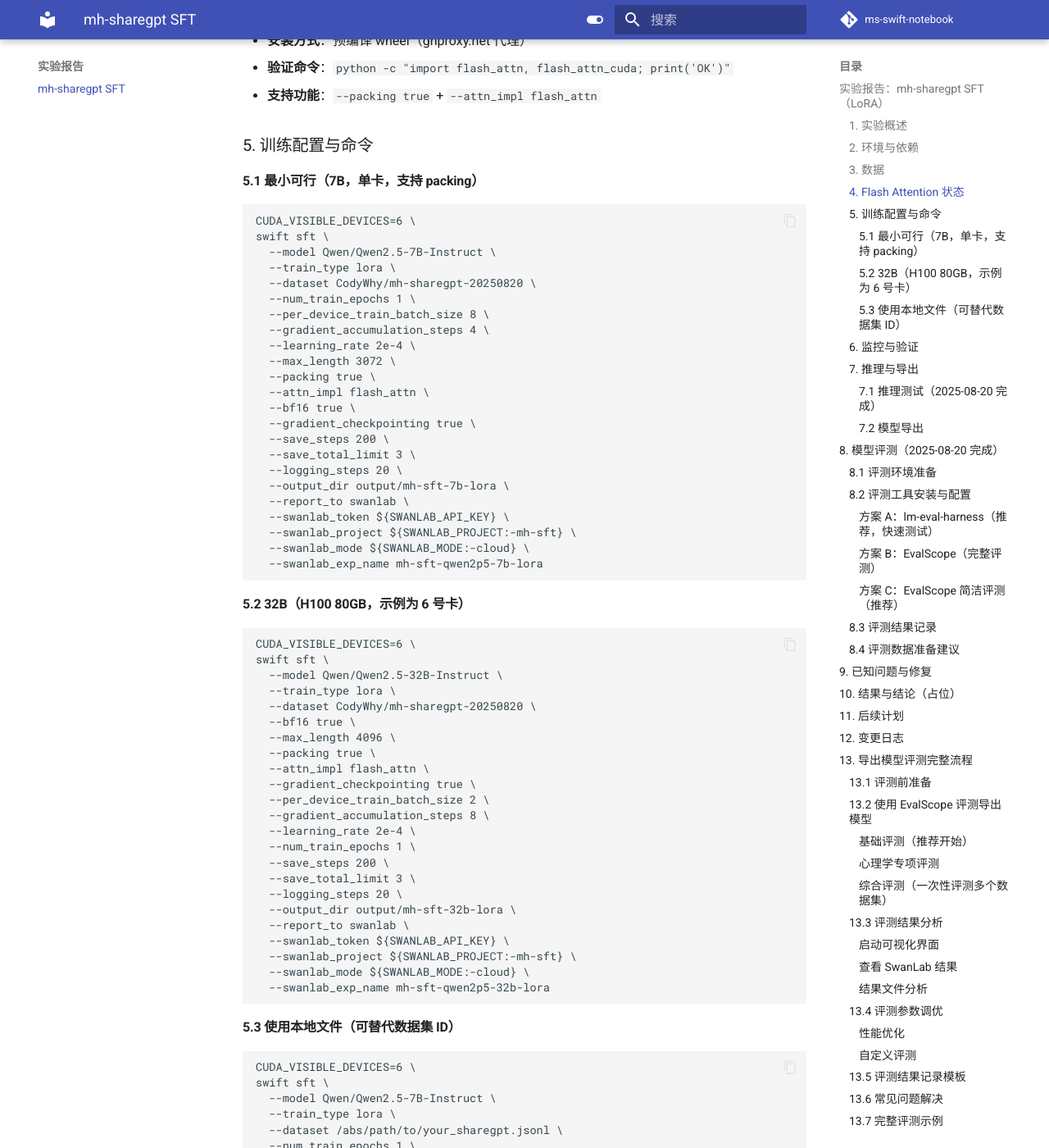
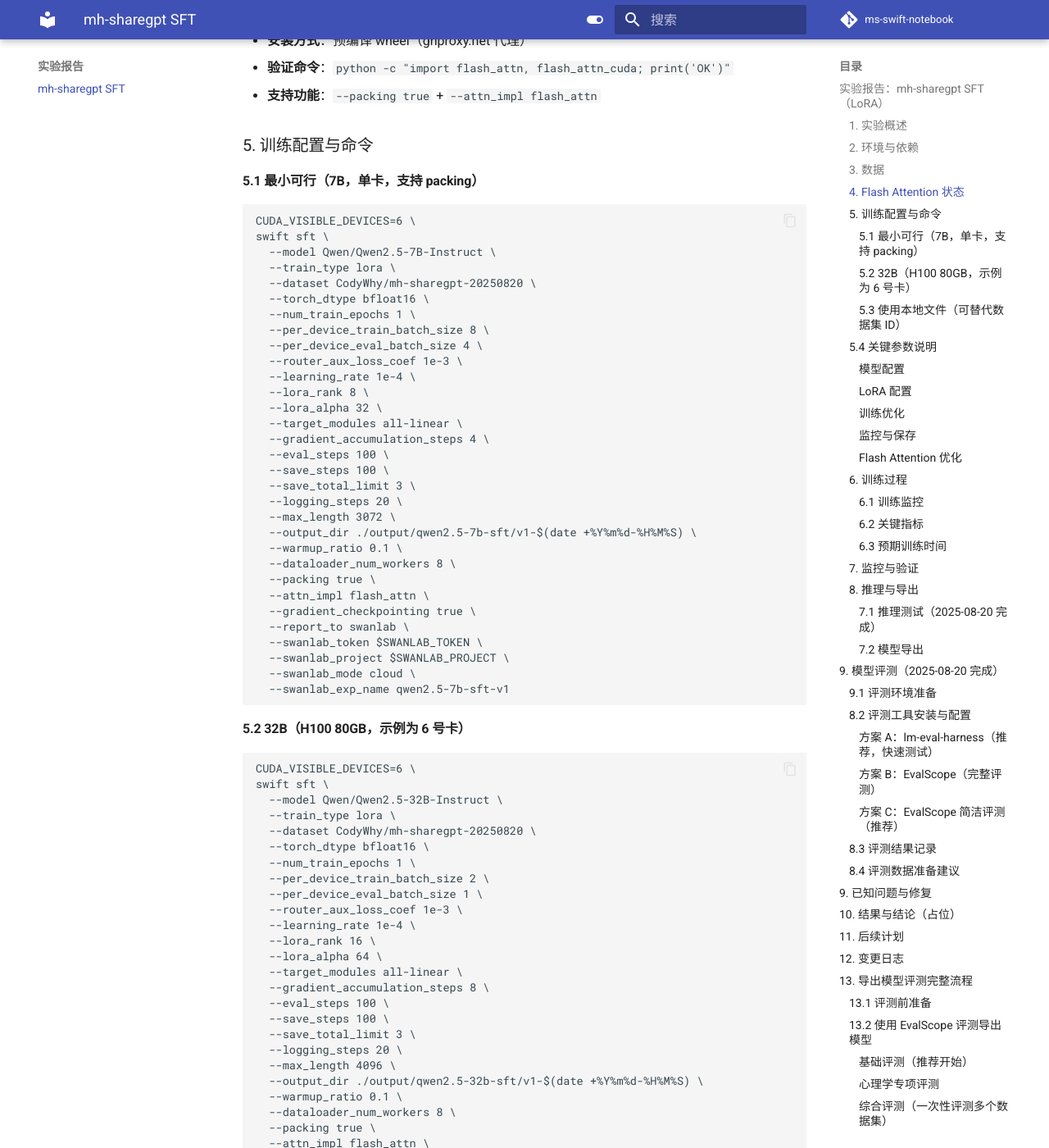
Before and after one commit to TianCai19/ms-swift-notebook, an MkDocs documentation site: the page built from docs/notes/40-实验报告-mh-sharegpt-sft.md, in a window 1280 px wide and 1400 px high, scrolled down 1120 px. Shown: the whole window at 82% size. Built offline with MkDocs 1.6.1 and Material for MkDocs 9.7.7, drawn with Linux system fonts in a browser that asks for light colours; comment, search, counter and statistics services are not loaded; some of the changed text lies outside the part shown.

Commit message:
docs: Update training scripts in experiment 40 report to match style of report 45\n\n- Update 7B training script with new parameters and configuration\n- Update 32B training script with new parameters and configuration\n- Update local file training script with new parameters and configuration\n- Add comprehensive parameter explanations section\n- Add training process monitoring section\n- Update chapter numbering for consistency\n- Maintain Flash Attention optimization features\n- Use consistent naming convention with versioning

````diff
--- a/docs/notes/40-实验报告-mh-sharegpt-sft.md
+++ b/docs/notes/40-实验报告-mh-sharegpt-sft.md
@@ -41,24 +41,32 @@
   --model Qwen/Qwen2.5-7B-Instruct \
   --train_type lora \
   --dataset CodyWhy/mh-sharegpt-20250820 \
+  --torch_dtype bfloat16 \
   --num_train_epochs 1 \
   --per_device_train_batch_size 8 \
+  --per_device_eval_batch_size 4 \
+  --router_aux_loss_coef 1e-3 \
+  --learning_rate 1e-4 \
+  --lora_rank 8 \
+  --lora_alpha 32 \
+  --target_modules all-linear \
   --gradient_accumulation_steps 4 \
-  --learning_rate 2e-4 \
+  --eval_steps 100 \
+  --save_steps 100 \
+  --save_total_limit 3 \
+  --logging_steps 20 \
   --max_length 3072 \
+  --output_dir ./output/qwen2.5-7b-sft/v1-$(date +%Y%m%d-%H%M%S) \
+  --warmup_ratio 0.1 \
+  --dataloader_num_workers 8 \
   --packing true \
   --attn_impl flash_attn \
-  --bf16 true \
   --gradient_checkpointing true \
-  --save_steps 200 \
-  --save_total_limit 3 \
-  --logging_steps 20 \
-  --output_dir output/mh-sft-7b-lora \
   --report_to swanlab \
-  --swanlab_token ${SWANLAB_API_KEY} \
-  --swanlab_project ${SWANLAB_PROJECT:-mh-sft} \
-  --swanlab_mode ${SWANLAB_MODE:-cloud} \
-  --swanlab_exp_name mh-sft-qwen2p5-7b-lora
+  --swanlab_token $SWANLAB_TOKEN \
+  --swanlab_project $SWANLAB_PROJECT \
+  --swanlab_mode cloud \
+  --swanlab_exp_name qwen2.5-7b-sft-v1
 ```
 
 #### 5.2 32B（H100 80GB，示例为 6 号卡）
@@ -68,24 +76,32 @@
   --model Qwen/Qwen2.5-32B-Instruct \
   --train_type lora \
   --dataset CodyWhy/mh-sharegpt-20250820 \
-  --bf16 true \
+  --torch_dtype bfloat16 \
+  --num_train_epochs 1 \
+  --per_device_train_batch_size 2 \
+  --per_device_eval_batch_size 1 \
+  --router_aux_loss_coef 1e-3 \
+  --learning_rate 1e-4 \
+  --lora_rank 16 \
+  --lora_alpha 64 \
+  --target_modules all-linear \
+  --gradient_accumulation_steps 8 \
+  --eval_steps 100 \
+  --save_steps 100 \
+  --save_total_limit 3 \
+  --logging_steps 20 \
   --max_length 4096 \
+  --output_dir ./output/qwen2.5-32b-sft/v1-$(date +%Y%m%d-%H%M%S) \
+  --warmup_ratio 0.1 \
+  --dataloader_num_workers 8 \
   --packing true \
   --attn_impl flash_attn \
   --gradient_checkpointing true \
-  --per_device_train_batch_size 2 \
-  --gradient_accumulation_steps 8 \
-  --learning_rate 2e-4 \
-  --num_train_epochs 1 \
-  --save_steps 200 \
-  --save_total_limit 3 \
-  --logging_steps 20 \
-  --output_dir output/mh-sft-32b-lora \
   --report_to swanlab \
-  --swanlab_token ${SWANLAB_API_KEY} \
-  --swanlab_project ${SWANLAB_PROJECT:-mh-sft} \
-  --swanlab_mode ${SWANLAB_MODE:-cloud} \
-  --swanlab_exp_name mh-sft-qwen2p5-32b-lora
+  --swanlab_token $SWANLAB_TOKEN \
+  --swanlab_project $SWANLAB_PROJECT \
+  --swanlab_mode cloud \
+  --swanlab_exp_name qwen2.5-32b-sft-v1
 ```
 
 #### 5.3 使用本地文件（可替代数据集 ID）
@@ -95,24 +111,87 @@
   --model Qwen/Qwen2.5-7B-Instruct \
   --train_type lora \
   --dataset /abs/path/to/your_sharegpt.jsonl \
+  --torch_dtype bfloat16 \
   --num_train_epochs 1 \
   --per_device_train_batch_size 8 \
+  --per_device_eval_batch_size 4 \
+  --router_aux_loss_coef 1e-3 \
+  --learning_rate 1e-4 \
+  --lora_rank 8 \
+  --lora_alpha 32 \
+  --target_modules all-linear \
   --gradient_accumulation_steps 4 \
-  --learning_rate 2e-4 \
+  --eval_steps 100 \
+  --save_steps 100 \
+  --save_total_limit 3 \
+  --logging_steps 20 \
   --max_length 3072 \
+  --output_dir ./output/qwen2.5-7b-sft-local/v1-$(date +%Y%m%d-%H%M%S) \
+  --warmup_ratio 0.1 \
+  --dataloader_num_workers 8 \
   --packing true \
   --attn_impl flash_attn \
-  --bf16 true \
   --gradient_checkpointing true \
-  --output_dir output/local-file-run \
   --report_to swanlab \
-  --swanlab_token ${SWANLAB_API_KEY} \
-  --swanlab_project ${SWANLAB_PROJECT:-mh-sharegpt} \
-  --swanlab_mode ${SWANLAB_MODE:-cloud} \
-  --swanlab_exp_name mh-sft-local-file
+  --swanlab_token $SWANLAB_TOKEN \
+  --swanlab_project $SWANLAB_PROJECT \
+  --swanlab_mode cloud \
+  --swanlab_exp_name qwen2.5-7b-sft-local-v1
 ```
 
-### 6. 监控与验证
+### 5.4 关键参数说明
+
+#### **模型配置**
+- `--model Qwen/Qwen2.5-7B-Instruct`: 7B 参数的指令调优模型
+- `--train_type lora`: 使用 LoRA 进行参数高效微调
+- `--torch_dtype bfloat16`: 使用 bfloat16 精度，节省显存
+
+#### **LoRA 配置**
+- `--lora_rank 8`: LoRA 秩，适合 7B 模型
+- `--lora_alpha 32`: LoRA 缩放因子，通常为 rank 的 4 倍
+- `--target_modules all-linear`: 目标所有线性层，更全面的微调
+
+#### **训练优化**
+- `--per_device_train_batch_size 8`: 单批次大小（7B 模型显存充足）
+- `--gradient_accumulation_steps 4`: 梯度累积步数，总批次大小 = 8 × 4 = 32
+- `--max_length 3072`: 最大序列长度，平衡效果与显存
+- `--dataloader_num_workers 8`: 数据加载器工作进程数
+
+#### **监控与保存**
+- `--eval_steps 100`: 每 100 步进行一次评估
+- `--save_steps 100`: 每 100 步保存一次检查点
+- `--save_total_limit 3`: 最多保存 3 个检查点
+- `--logging_steps 20`: 每 20 步记录一次日志
+
+#### **Flash Attention 优化**
+- `--packing true`: 启用序列打包，提高训练效率
+- `--attn_impl flash_attn`: 使用 Flash Attention 实现
+- `--gradient_checkpointing true`: 启用梯度检查点，节省显存
+
+### 6. 训练过程
+
+#### 6.1 训练监控
+```bash
+# 查看 SwanLab 实验
+# 项目地址: https://swanlab.ai/multi-model-psychology
+# 实验名称: qwen2.5-7b-sft-v1
+
+# 查看训练日志
+tail -f ./output/qwen2.5-7b-sft/v1-*/trainer_state.json
+```
+
+#### 6.2 关键指标
+- **Loss 趋势**: 训练损失下降情况
+- **Learning Rate**: 学习率变化（预热和衰减）
+- **GPU 利用率**: 显存使用和计算效率
+- **训练速度**: 每秒处理的样本数
+
+#### 6.3 预期训练时间
+- **总步数**: 约 300-500 步（取决于数据集大小）
+- **训练时间**: 约 1-2 小时（H100 GPU）
+- **显存占用**: 约 25-35GB
+
+### 7. 监控与验证
 - 必须显式加入：`--report_to swanlab`，否则不会推送任何指标
 - 运行时预期日志：
 ```text
@@ -121,7 +200,7 @@
 ```
 - Python 本地连通性测试示例见：`notes/30-SwanLab集成.md`
 
-### 7. 推理与导出
+### 8. 推理与导出
 
 #### 7.1 推理测试（2025-08-20 完成）
 
@@ -198,9 +277,9 @@
 huggingface-cli upload ./export/qwen-sft-7b yourname/qwen-sft-7b
 ```
 
-## 8. 模型评测（2025-08-20 完成）
+## 9. 模型评测（2025-08-20 完成）
 
-### 8.1 评测环境准备
+### 9.1 评测环境准备
 
 **环境变量设置**（解决代理问题）：
 ```bash
````
